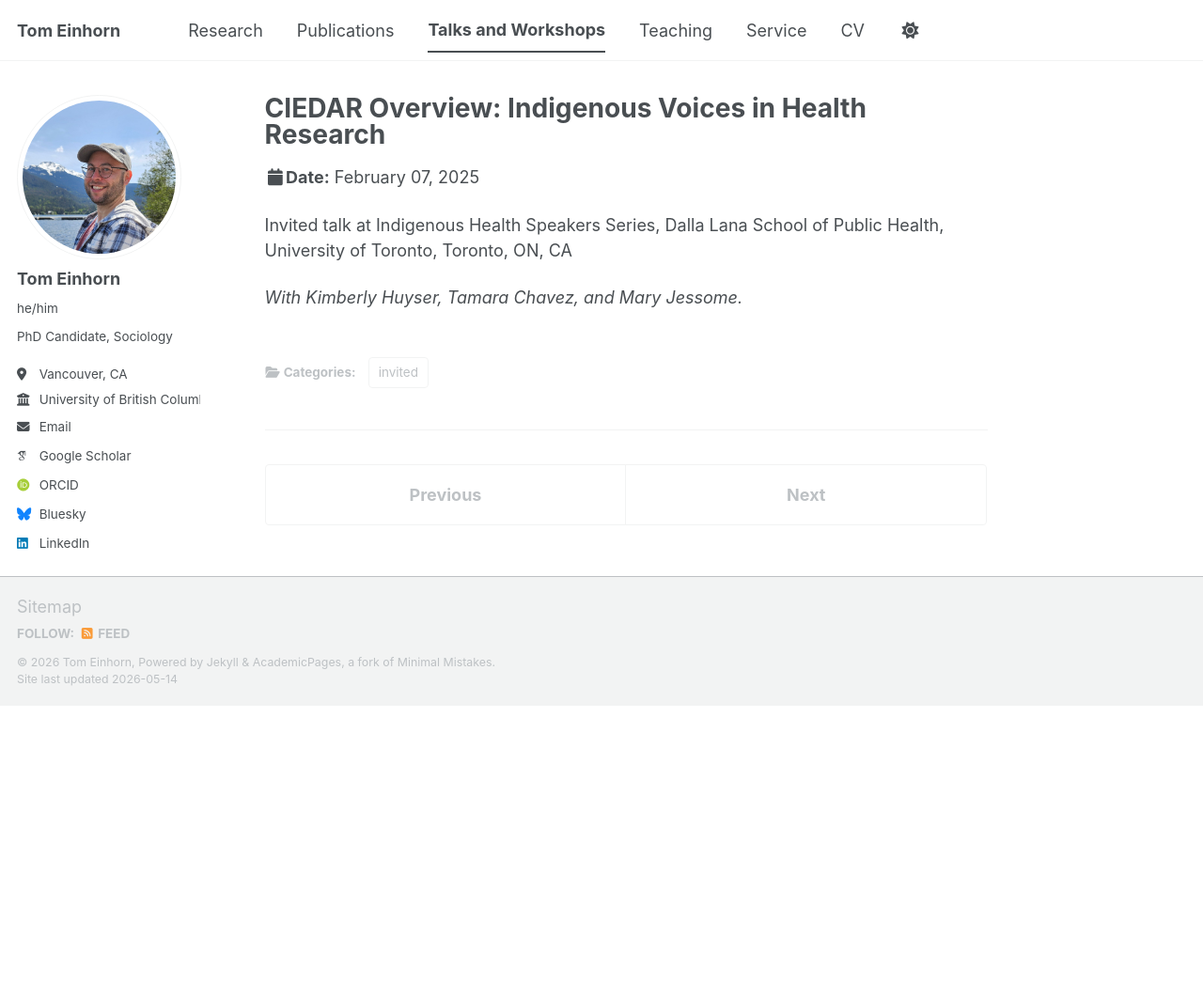
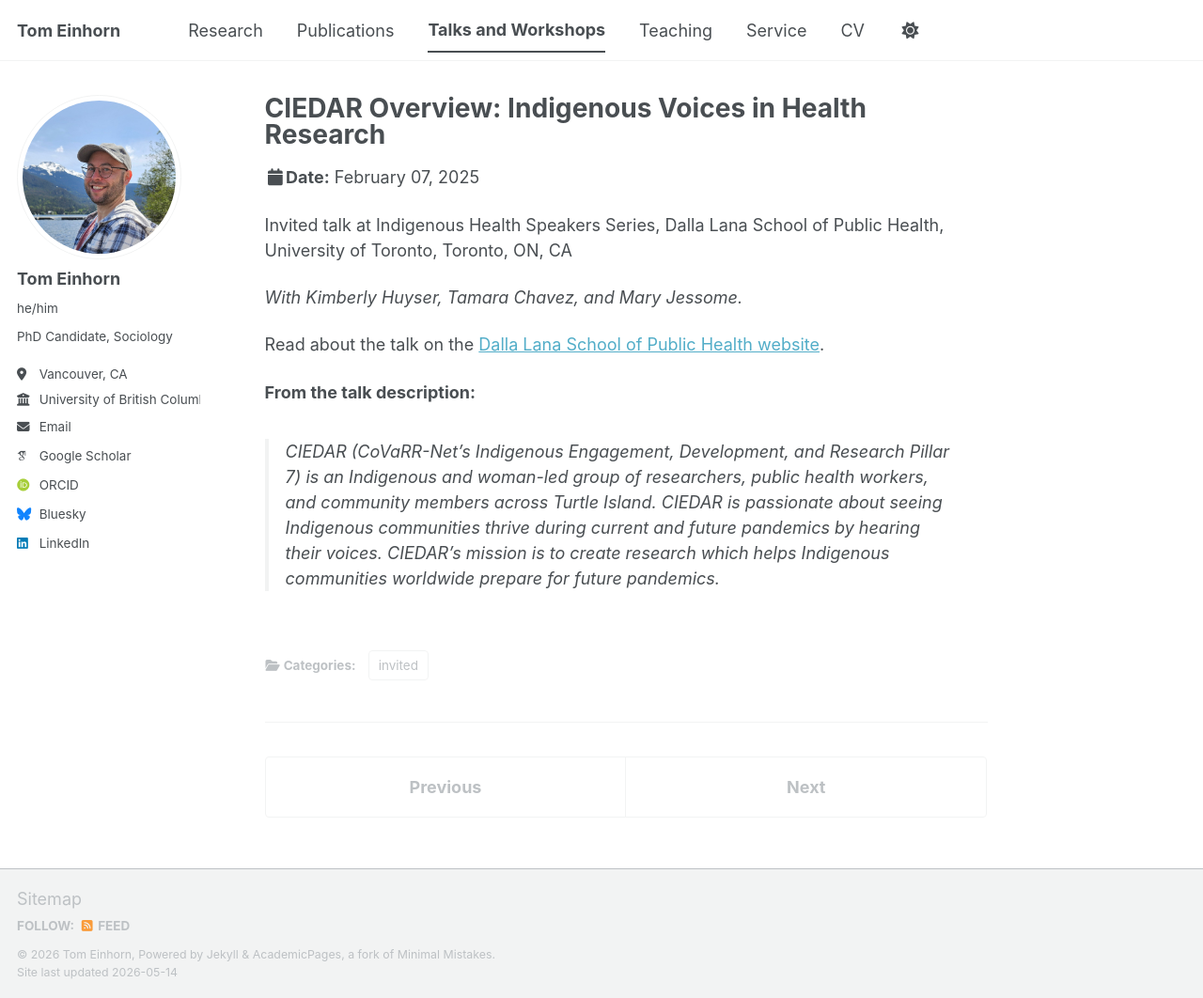
Before and after one commit to TomEinhorn/tomeinhorn.github.io, a Jekyll site: the page built from _talks/2025-02-07-DLSPH.md, in a window 1280 px wide and 1062 px high. Shown: the whole window at 94% size. Built offline with Jekyll 4.4.1, drawn with Linux system fonts in a browser that asks for light colours; some web fonts are replaced; a script bundle is joined from its source files by our own code; library files that are not in the unit come from our copies.

Commit message:
Update 2025-02-07-DLSPH.md

```diff
--- a/_talks/2025-02-07-DLSPH.md
+++ b/_talks/2025-02-07-DLSPH.md
@@ -11,3 +11,8 @@ location: "Toronto, ON, CA"
 ---
 
 *With Kimberly Huyser, Tamara Chavez, and Mary Jessome.*
+
+Read about the talk on the [Dalla Lana School of Public Health website](https://www.dlsph.utoronto.ca/event/ciedar-overview-indigenous-voices-in-health-research/).
+
+**From the talk description:**
+>CIEDAR (CoVaRR-Net’s Indigenous Engagement, Development, and Research Pillar 7) is an Indigenous and woman-led group of researchers, public health workers, and community members across Turtle Island. CIEDAR is passionate about seeing Indigenous communities thrive during current and future pandemics by hearing their voices. CIEDAR’s mission is to create research which helps Indigenous communities worldwide prepare for future pandemics.
```
